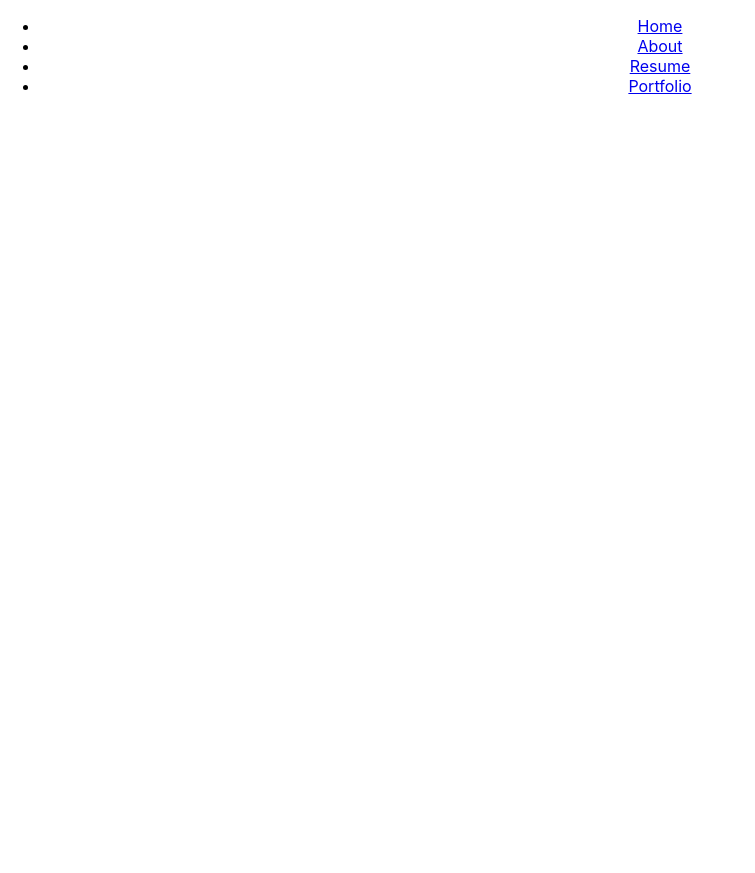
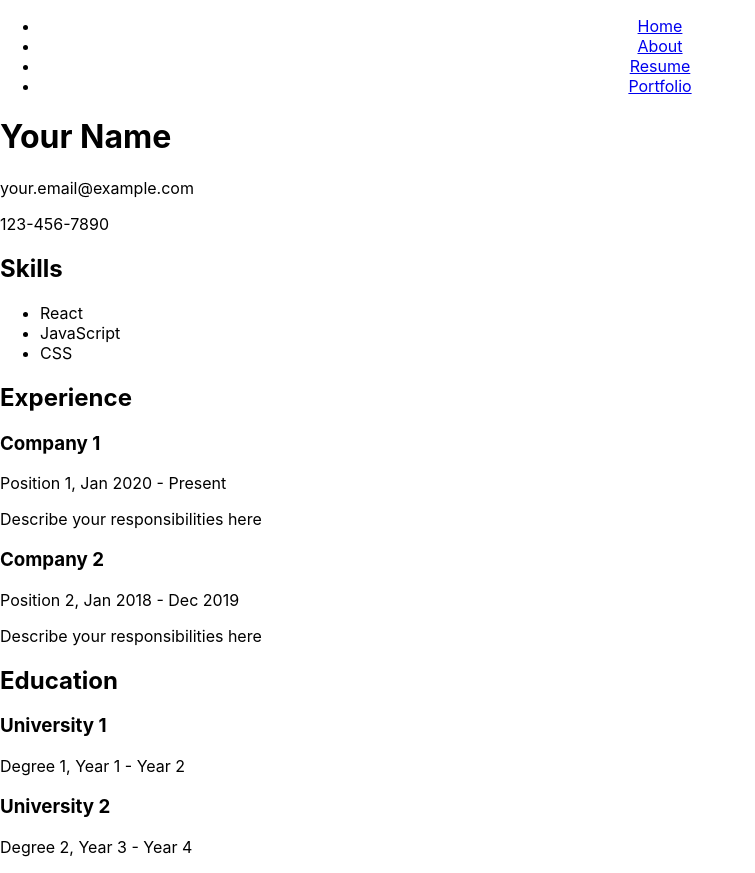
Before and after one commit to MazenImadJaber/portfolio, a React (Create React App) app: page /resume in a window 1280 px wide. Shown: the whole page, without its empty margins (0-755 px from the left). Before the commit the page ends 800 px from the top, so only its background shows below. Built offline with nearby package versions, Linux system fonts and the light colour scheme.

Commit message:
Add simple pages components

```diff
--- a/src/App.js
+++ b/src/App.js
@@ -4,6 +4,10 @@ import { BrowserRouter as Router,
   Route,
   Routes,
   NavLink } from 'react-router-dom'
+import About from './pages/About';
+import Resume from './pages/Resume';
+import Portfolio from './pages/Portfolio';
+import Home from './pages/Home';
 
 function App() {
   return (
@@ -44,10 +48,10 @@ function App() {
     </div>
     <Routes>
      {/* <Route path='/' element={<Home/>}/> */}
-     <Route path='/' />
-     <Route path='/about'/>
-     <Route path='/resume' />
-     <Route path='/portfolio'/>
+     <Route path='/' element={<Home />}/>
+     <Route path='/about'element={<About />}/>
+     <Route path='/resume' element={<Resume/>}/>
+     <Route path='/portfolio' element={<Portfolio/>}/>
     </Routes>
  </Router>
   );
--- /dev/null
+++ b/src/pages/About.js
@@ -0,0 +1,30 @@
+import React from 'react';
+export default function About() {
+  return (
+    <div className="container">
+      <div className="row">
+        <div className="col-lg-6">
+          <h2>About Me</h2>
+          <p>
+            I'm John Doe, a passionate web developer with experience in building
+            responsive and user-friendly websites. I enjoy turning complex
+            problems into simple, beautiful, and intuitive designs.
+          </p>
+          <p>
+            My journey as a developer started back in college, where I
+            discovered my love for coding. Since then, I've been constantly
+            learning and improving my skills to keep up with the latest
+            technologies.
+          </p>
+        </div>
+        <div className="col-lg-6">
+          <img
+            src="https://via.placeholder.com/400"
+            alt="John Doe"
+            className="img-fluid"
+          />
+        </div>
+      </div>
+    </div>
+  );
+}
--- /dev/null
+++ b/src/pages/Home.js
@@ -0,0 +1,10 @@
+import React from 'react';
+export default function Home() {
+    return (
+        <div>
+            <h1>Welcome to My Portfolio</h1>
+            <p>Hello! I'm Your Name. I'm a web developer specialized in frontend and backend development for complex scalable web apps. I write about web development on my blog and regularly speak at various web conferences and meetups. Want to know how I may help your project? Check out my project portfolio and resume.</p>
+            <button>View my work</button>
+        </div>
+    );
+};
--- /dev/null
+++ b/src/pages/Portfolio.js
@@ -0,0 +1,31 @@
+import React from 'react';
+
+
+export default function Portfolio() {
+    const portfolioData = [
+        {
+            title: 'Project 1',
+            description: 'Description of Project 1',
+            link: 'Link to Project 1'
+        },
+        {
+            title: 'Project 2',
+            description: 'Description of Project 2',
+            link: 'Link to Project 2'
+        },
+
+    ];
+
+    return (
+        <div>
+            <h1>My Portfolio</h1>
+            {portfolioData.map((project, index) => (
+                <div key={index}>
+                    <h2>{project.title}</h2>
+                    <p>{project.description}</p>
+                    <a href={project.link}>View Project</a>
+                </div>
+            ))}
+        </div>
+    );
+};
--- /dev/null
+++ b/src/pages/Resume.js
@@ -0,0 +1,62 @@
+import React from 'react';
+export default function Resume()  {
+    const resumeData = {
+        name: 'Your Name',
+        email: 'your.email@example.com',
+        phone: '123-456-7890',
+        skills: ['React', 'JavaScript', 'CSS'],
+        experience: [
+            {
+                company: 'Company 1',
+                position: 'Position 1',
+                duration: 'Jan 2020 - Present',
+                responsibilities: 'Describe your responsibilities here'
+            },
+            {
+                company: 'Company 2',
+                position: 'Position 2',
+                duration: 'Jan 2018 - Dec 2019',
+                responsibilities: 'Describe your responsibilities here'
+            }
+        ],
+        education: [
+            {
+                institution: 'University 1',
+                degree: 'Degree 1',
+                duration: 'Year 1 - Year 2'
+            },
+            {
+                institution: 'University 2',
+                degree: 'Degree 2',
+                duration: 'Year 3 - Year 4'
+            }
+        ]
+    };
+
+    return (
+        <div>
+            <h1>{resumeData.name}</h1>
+            <p>{resumeData.email}</p>
+            <p>{resumeData.phone}</p>
+            <h2>Skills</h2>
+            <ul>
+                {resumeData.skills.map((skill, index) => <li key={index}>{skill}</li>)}
+            </ul>
+            <h2>Experience</h2>
+            {resumeData.experience.map((exp, index) => (
+                <div key={index}>
+                    <h3>{exp.company}</h3>
+                    <p>{exp.position}, {exp.duration}</p>
+                    <p>{exp.responsibilities}</p>
+                </div>
+            ))}
+            <h2>Education</h2>
+            {resumeData.education.map((edu, index) => (
+                <div key={index}>
+                    <h3>{edu.institution}</h3>
+                    <p>{edu.degree}, {edu.duration}</p>
+                </div>
+            ))}
+        </div>
+    );
+}
```
